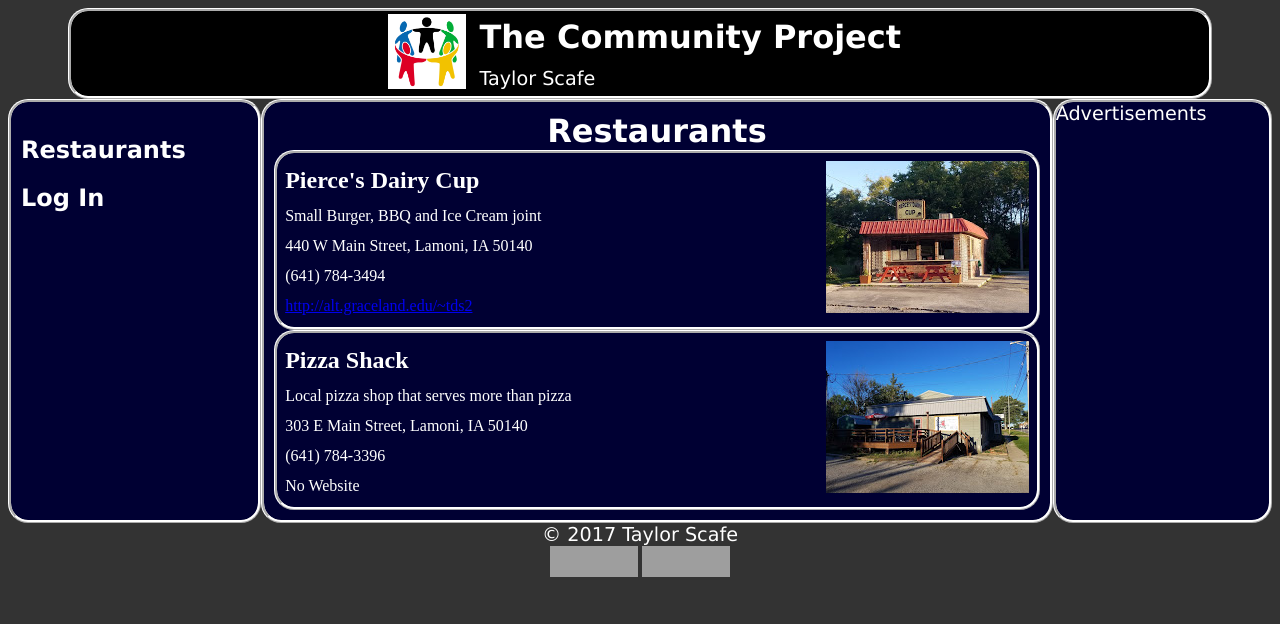
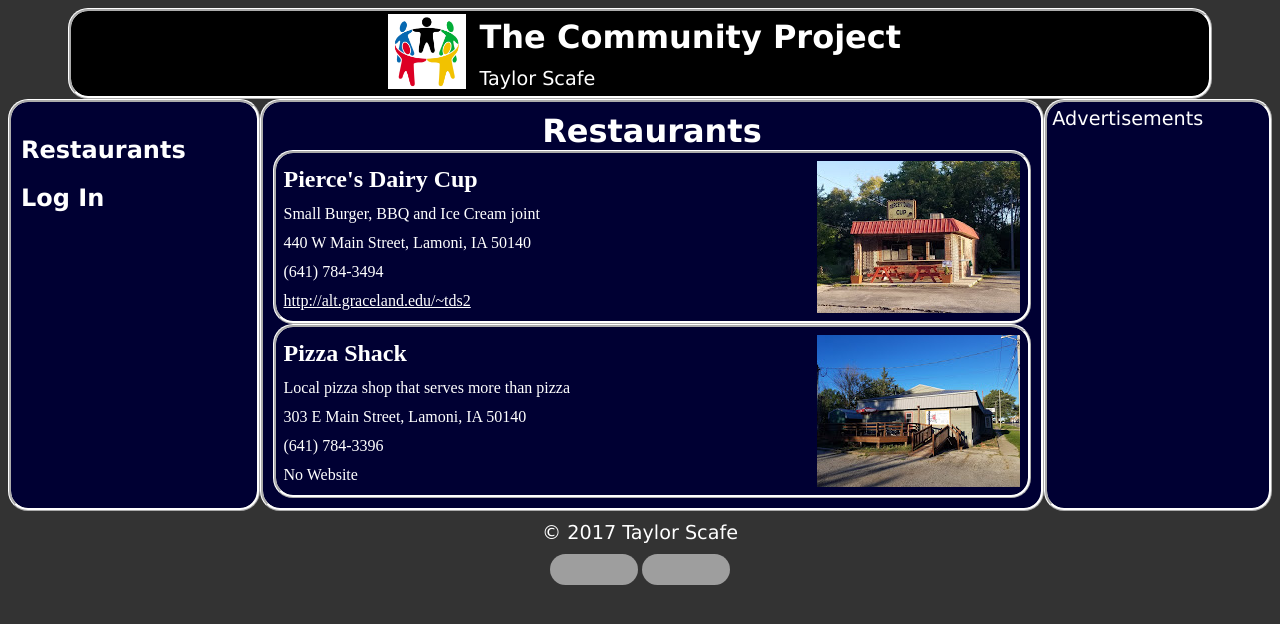
Before and after one commit to robosheep95/CommunityProject, a plain HTML site: page index.html in a window 1280 px wide. Drawn offline with nearby package versions, Linux system fonts and the light colour scheme; grey boxes are pictures that could not be loaded.

Commit message:
Updated and Refactored CSS

```diff
--- a/mainStyle.css
+++ b/mainStyle.css
@@ -26,6 +26,8 @@ p{
 	text-align: left;
 	margin:0px;
 }
+a{color: #FFFFFF;}
+a:visited{color: #cc9900}
 /*--------------------------------------------------------------------*/
 #title{
 	/*background-image: ;*/
@@ -59,7 +61,6 @@ p{
 	border-color: #FFFFFF;
 	border-radius: 20px;
 	background-color: #000033;
-	overflow: hidden;
 	flex-grow: 1;
 }
 /*--------------------------------------------------------------------*/
@@ -70,7 +71,7 @@ p{
 	border-radius: 20px;
 	background-color: #000033;
 	flex-grow: 4;
-	padding:10px
+	padding:10px;
 }
 #content h1{
 	text-align: center;
@@ -90,19 +91,16 @@ p{
 	font-size: 24px;
 	text-align: left;
 }
-.smallColumn{
-	width: 100px;
-	vertical-align: middle;
-}
+
 /*--------------------------------------------------------------------*/
 #rightBar{
-	margin-top: 0;
 	border-style: ridge;
 	border-color: #FFFFFF;
 	border-radius: 20px;
 	background-color: #000033;
-	overflow: hidden;
 	flex-grow: 1;
+	padding: 5px;
+	max-width:40%
 }
 /*--------------------------------------------------------------------*/
 .nav{
@@ -111,6 +109,7 @@ p{
 	font-family: Verdana, Geneva, sans-serif;
 	font-weight: bold;
 	text-align: left;
+	display: inline;
 }
 .nav ul{padding:0px;}
 .nav li{
@@ -120,10 +119,26 @@ p{
 .nav a{text-decoration: none;}
 .nav a:hover{color:#cc9900}
 /*--------------------------------------------------------------------*/
+.smallColumn{
+	width: 30%;
+	vertical-align: middle;
+}
+.smallColumn img{
+	max-width: 100%;
+	max-height: 100%;
+	float: right;
+}
+/*--------------------------------------------------------------------*/
 #footer p{
 	text-align:center;
+	padding-bottom:10px;
 }
 #footer{
+	margin: 10px;
 	text-align:center;
 }
+#footer img{
+	border-color: #FFFFFF;
+	border-radius: 20px;
+}
 /*--------------------------------------------------------------------*/
```
